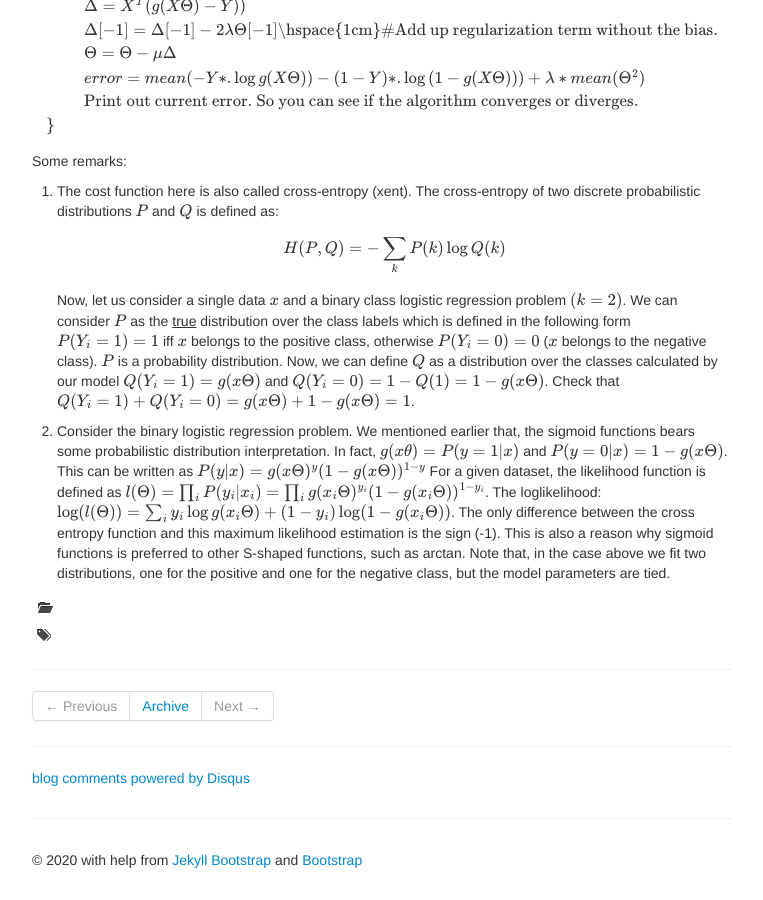
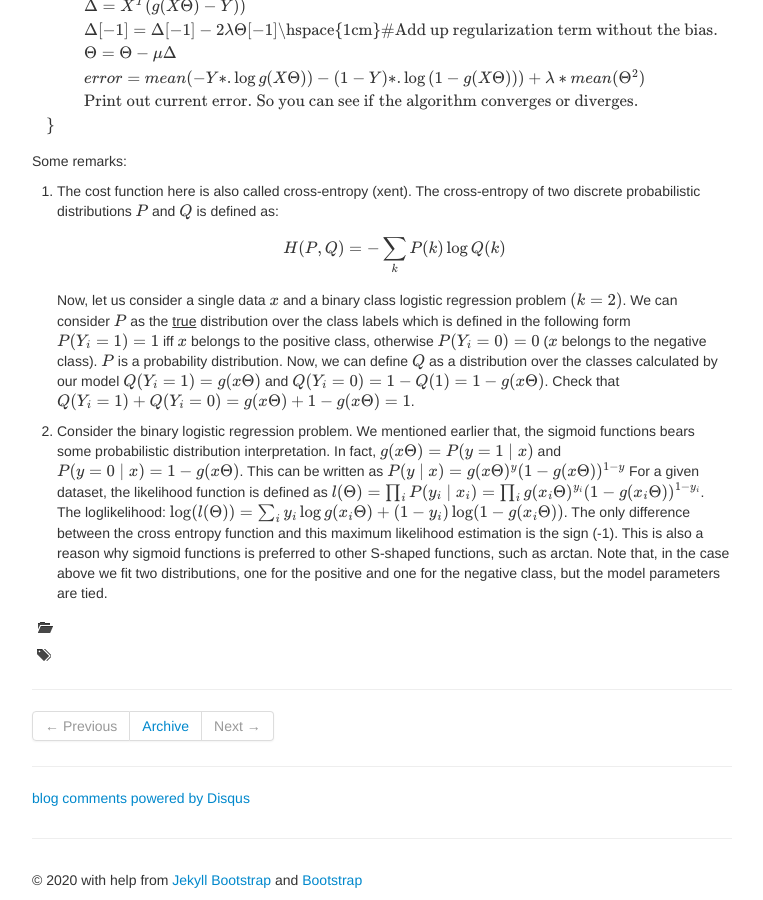
Before and after one commit to kfattila/kfattila.github.io, a Jekyll site: the page built from pages/logistic_regression.md, in a window 1280 px wide and 900 px high, scrolled down 5625 px. Shown: the whole window, without its empty margins (258-1021 px from the left). Built offline with Jekyll 4.4.1, drawn with Linux system fonts in a browser that asks for light colours; nearby versions of some CDN libraries; comment, search, counter and statistics services are not loaded.

Commit message:
Lec notes

```diff
--- a/pages/logistic_regression.md
+++ b/pages/logistic_regression.md
@@ -224,6 +224,6 @@ Some remarks:
 \\[ H(P,Q) = -\sum_{k}P(k) \log Q(k) \\] Now, let us consider a single data \\(x\\) and a binary class logistic regression problem \\((k=2)\\). We can consider \\(P\\) as the <u>true</u> distribution over the class labels which is defined in the following form \\(P(Y_{i} = 1) = 1\\) iff \\(x\\) belongs to the positive class, otherwise  \\(P(Y_{i} = 0) = 0\\) (\\(x\\) belongs to the negative class). \\(P\\) is a probability distribution. Now, we can define \\(Q\\) as a distribution over the classes calculated by our model \\(Q(Y_{i} = 1) = g(x\Theta)\\) and \\(Q(Y_{i} = 0) = 1 - Q(1) = 1 - g(x\Theta)\\). Check that \\( Q(Y_{i} = 1) + Q(Y_{i} = 0) = g(x\Theta) + 1 - g(x\Theta) = 1 \\).
 
 2. Consider the binary logistic regression problem. We mentioned earlier that, the sigmoid functions bears some probabilistic distribution interpretation.
-In fact, \\(g(x\theta) = P(y=1|x)\\) and \\(P(y=0|x) = 1 - g(x\Theta)\\). This can be written as \\(P(y|x) = g(x\Theta)^{y}(1-g(x\Theta))^{1-y}\\)
-For a given dataset, the likelihood function is defined as \\(l(\Theta) = \prod_{i} P(y_{i}|x_{i}) = \prod_{i}g(x_{i}\Theta)^{y_{i}}(1-g(x_{i}\Theta))^{1-y_{i}}\\).
+In fact, \\(g(x\Theta) = P(y=1 \mid x)\\) and \\(P(y=0 \mid x) = 1 - g(x\Theta)\\). This can be written as \\(P(y \mid x) = g(x\Theta)^{y}(1-g(x\Theta))^{1-y}\\)
+For a given dataset, the likelihood function is defined as \\(l(\Theta) = \prod_{i} P(y_{i}\mid x_{i}) = \prod_{i}g(x_{i}\Theta)^{y_{i}}(1-g(x_{i}\Theta))^{1-y_{i}}\\).
 The loglikelihood: \\(\log(l(\Theta)) = \sum_{i} y_{i} \log g(x_{i}\Theta) + (1-y_{i})\log(1-g(x_{i}\Theta)) \\). The only difference between the cross entropy function and this maximum likelihood estimation is the sign (-1). This is also a reason why sigmoid functions is preferred to other S-shaped functions, such as arctan. Note that, in the case above we fit two distributions, one for the positive and one for the negative class, but the model parameters are tied.
```
